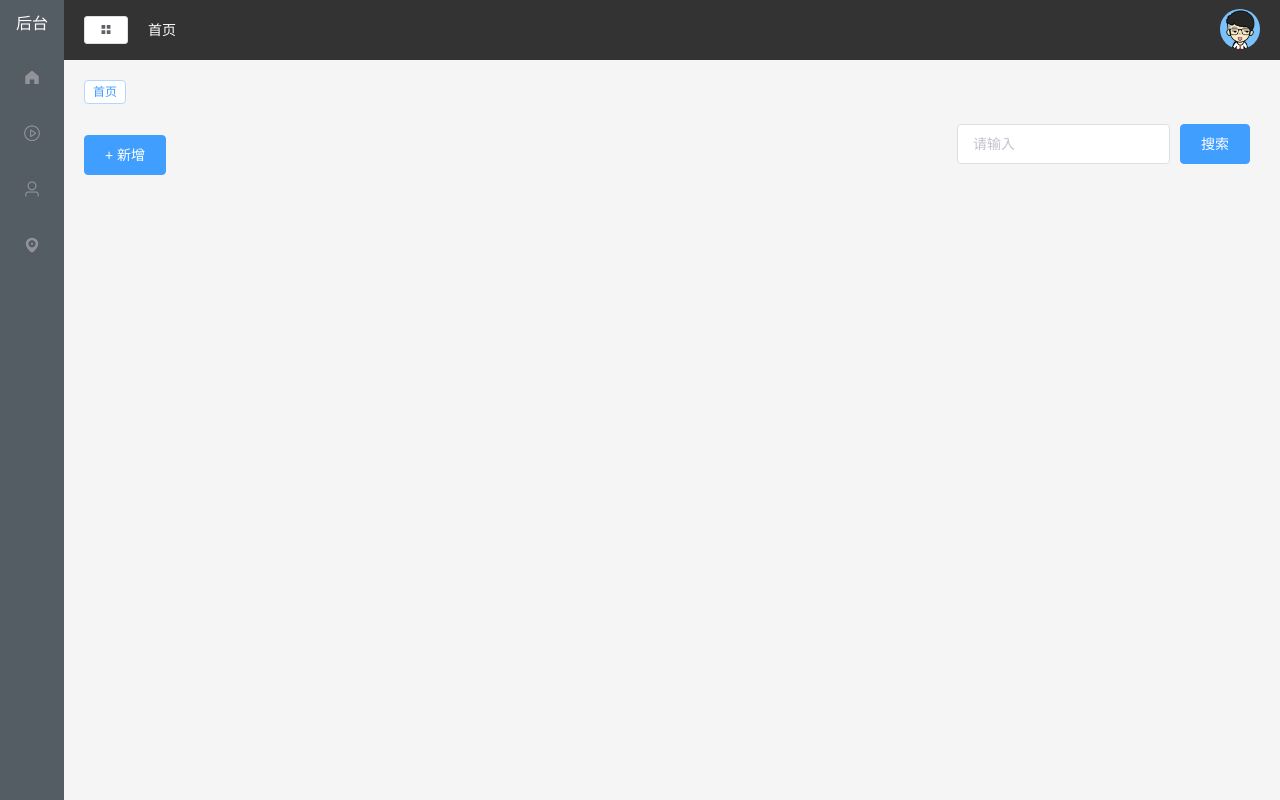
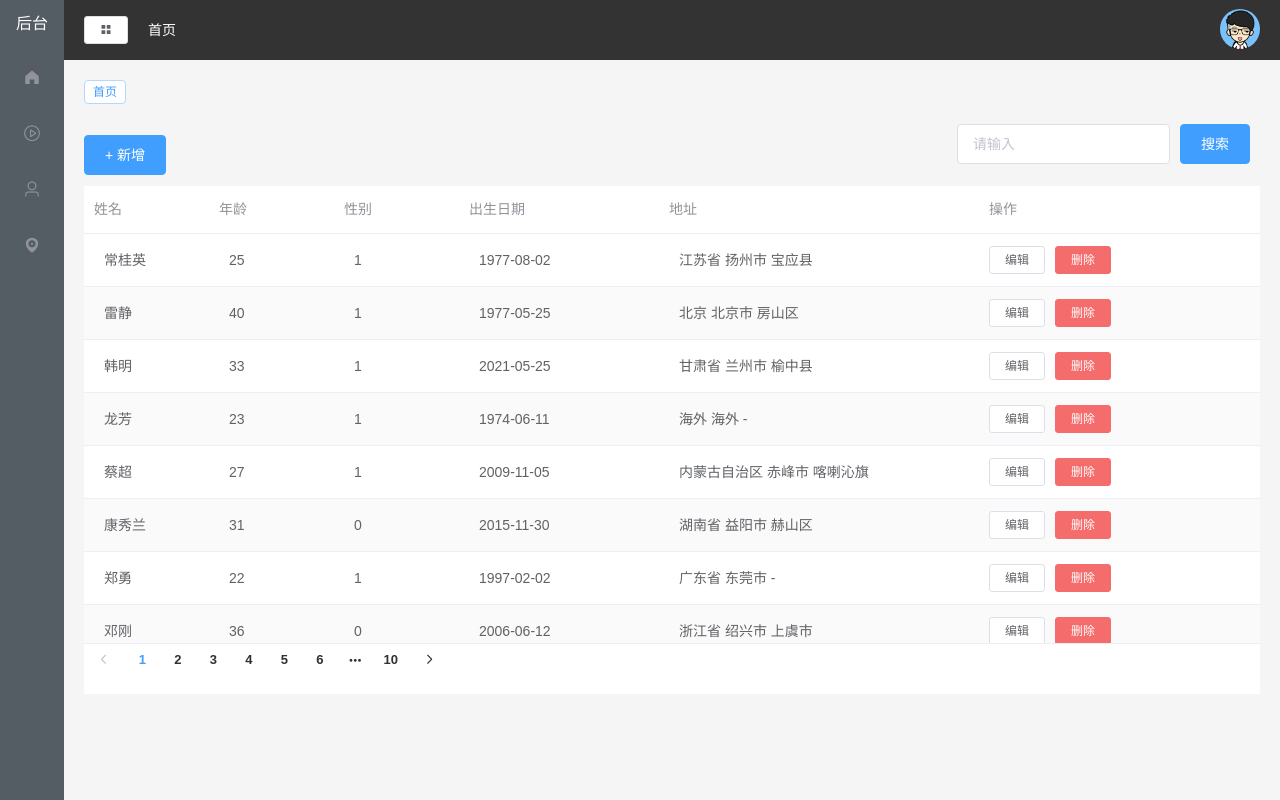
Before and after one commit to chinatsu1124/vue-manage, a Vue app: page /user in a window 1280 px wide. Built offline with nearby package versions, Linux system fonts and the light colour scheme.

Commit message:
table组件的使用done

```diff
--- a/api/data.js
+++ b/api/data.js
@@ -14,3 +14,11 @@
         method: 'get'
     })
 }
+
+export const getUser = (params) => {
+    return axios.request({
+        url: '/user/getUser',
+        method: 'get',
+        params
+    })
+}
--- a/api/mock.js
+++ b/api/mock.js
@@ -5,3 +5,6 @@
 Mock.mock('/home/getData', homeApi.getStatisticalData)
 Mock.mock(/user\/add/, 'post', userApi.createUser)
 Mock.mock(/user\/edit/, 'post', userApi.updateUser)
+
+Mock.mock(/user\/getUser/, 'get', userApi.getUserList)
+Mock.mock(/user\/del/, 'post', userApi.deleteUser)
--- a/package.json
+++ b/package.json
@@ -11,7 +11,7 @@
     "axios": "^0.27.2",
     "core-js": "^3.8.3",
     "echarts": "^5.1.2",
-    "element-ui": "^2.15.9",
+    "element-ui": "^2.15.6",
     "less": "^4.1.3",
     "less-loader": "^5.0.0",
     "mockjs": "^1.1.0",
--- /dev/null
+++ b/src/components/CommonTable.vue
@@ -0,0 +1,63 @@
+<template>
+  <div class="common-table">
+    <el-table :data="tableData" height="90%" stripe>
+      <el-table-column show-overflow-tooltip v-for="item in tableLabel" :key="item.prop" :label="item.label"
+        :width="item.width ? item.width : 125">
+        <template slot-scope="scope">
+          <span style="margin-left: 10px">{{ scope.row[item.prop] }}</span>
+        </template>
+      </el-table-column>
+      <el-table-column label="操作" min-width="180">
+        <el-button size="mini" @click="handleEdit">编辑</el-button>
+        <el-button size="mini" type="danger" @click="handleDelete">删除</el-button>
+      </el-table-column>
+    </el-table>
+    <el-pagination
+    class="pager"
+    layout="prev, pager, next"
+    :total="config.total"
+    :current-page.sync="config.page"
+    @current-change="changePage"
+    :page-size="20"></el-pagination>
+  </div>
+</template>
+<script>
+
+export default {
+  name: 'CommonTable',
+  props: {
+    tableData: Array,
+    tableLabel: Array,
+    config: Object
+  },
+  data() {
+    return {
+
+    }
+  },
+  methods: {
+    handleEdit(row) {
+      this.$emit('edit', row)
+    },
+    handleDelete(row) {
+      this.$emit('del', row)
+    },
+    changePage(page) {
+      this.$emit('changePage', page)
+    }
+  }
+}
+</script>
+<style lang="less" scoped>
+.common-table {
+  height: calc(100% - 62px);
+  background-color: #fff;
+  position: relative;
+
+  .page {
+    position: absolute;
+    bottom: 0;
+    right: 20px;
+  }
+}
+</style>
--- a/src/main.js
+++ b/src/main.js
@@ -1,5 +1,5 @@
 import Vue from 'vue'
-import { Button, Select, Container, Header, Aside, Main, Menu, Submenu, MenuItemGroup, MenuItem, Dropdown, DropdownMenu, DropdownItem, Row, Col, Card, Table, TableColumn, Breadcrumb, BreadcrumbItem, Tag, Form, FormItem, Input, Option, Switch, DatePicker, Dialog } from 'element-ui'
+import { Button, Select, Container, Header, Aside, Main, Menu, Submenu, MenuItemGroup, MenuItem, Dropdown, DropdownMenu, DropdownItem, Row, Col, Card, Table, TableColumn, Breadcrumb, BreadcrumbItem, Tag, Form, FormItem, Input, Option, Switch, DatePicker, Dialog, Pagination } from 'element-ui'
 import App from './App.vue'
 import 'element-ui/lib/theme-chalk/index.css'
 import './assets/less/index.less'
@@ -36,9 +36,11 @@
 Vue.use(Switch)
 Vue.use(DatePicker)
 Vue.use(Dialog)
+Vue.use(Pagination)
 
 Vue.prototype.$http = http
-
+// Vue.prototype.$message = Message
+// Vue.prototype.$confirm = MessageBox.confirm
 Vue.config.productionTip = false
 
 new Vue({
--- a/views/User/index.vue
+++ b/views/User/index.vue
@@ -10,18 +10,24 @@
     <div class="manage-header">
       <el-button type="primary" @click="addUser">+ 新增</el-button>
       <common-form :formLabel="formLabel" :form="searchForm" :inline="true" ref="form">
-        <el-button type="primary" @click="getList">搜索</el-button>
+        <el-button type="primary" @click="getList(searchForm.keyword)">搜索</el-button>
       </common-form>
     </div>
+    <common-table :tableData="tableData" :tableLabel="tableLabel" :config="config" @changePage="getList()"
+      @edit="editUser" @del="delUser"></common-table>
   </div>
 </template>
 
 <script>
 import CommonForm from '@/components/CommonForm.vue'
+import CommonTable from '@/components/CommonTable.vue'
+import { getUser } from '../../api/data'
+
 export default {
   name: 'User',
   components: {
-    CommonForm
+    CommonForm,
+    CommonTable
   },
   data() {
     return {
@@ -80,6 +86,35 @@
       ],
       searchForm: {
         keyword: ''
+      },
+      tableData: [],
+      tableLabel: [
+        {
+          prop: "name",
+          label: "姓名"
+        },
+        {
+          prop: "age",
+          label: "年龄"
+        },
+        {
+          prop: "sex",
+          label: "性别"
+        },
+        {
+          prop: "birth",
+          label: "出生日期",
+          width: 200
+        },
+        {
+          prop: "addr",
+          label: "地址",
+          width: 320
+        },
+      ],
+      config: {
+        page: 1,
+        total: 30
       }
     }
   },
@@ -89,11 +124,13 @@
         this.$http.post('/user/edit', this.operateForm).then(res => {
           console.log(res);
           this.isShow = false
+          this.getList()
         })
       } else {
         this.$http.post('/user/add', this.operateForm).then(res => {
           console.log(res);
           this.isShow = false
+          this.getList()
         })
       }
     },
@@ -108,9 +145,48 @@
         sex: ''
       }
     },
-    getList() {
-
+    editUser(row) {
+      this.operateType = 'edit'
+      this.isShow = true
+      this.operateForm = row
+    },
+    delUser(row) {
+      this.$confirm("此操作将永久删除该组件，是否继续？", "提示", {
+        confirmButtonText: "确认",
+        cancelButtonText: "取消",
+        type: "warning"
+      }).then(() => {
+        const id = row.id
+        this.$http.get("user/del", {
+          params: { id }
+        }).then(() => {
+          this.$message({
+            type: 'success',
+            message: '删除成功'
+          })
+          this.getList()
+        })
+      })
+    },
+    getList(name = '') {
+      console.log(this.config.page);
+      this.config.loading = true
+      name ? (this.config.page = 1) : ''
+      getUser({
+        page: this.config.page,
+        name
+      }).then(({ data: res }) => {
+        this.tableData = res.list.map(item => {
+          item.sexLabel = item.sex === 0 ? "女" : "男"
+          return item
+        })
+        this.config.total = res.count
+        this.config.loading = false
+      })
     }
+  },
+  created() {
+    this.getList()
   }
 }
 
```
Also changed, not shown: 1 other file (tests, documents, lock files or other folders).
